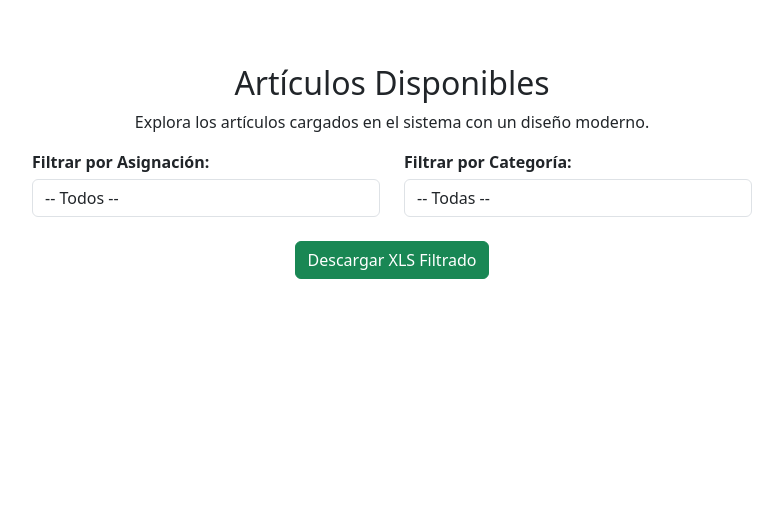
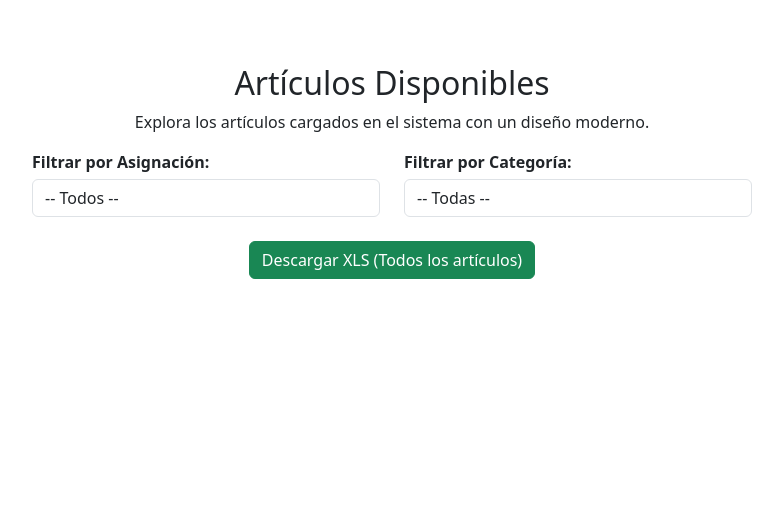
Before and after one commit to delpianocp/inventario, a Django app: page /articulos in a window 1280 px wide. Shown: the part 64-583 px from the top of the page, without its empty margins (248-1031 px from the left). Run offline with Django 5.2, Linux system fonts and the light colour scheme; the visitor is signed in with stand-in values (Sample User, id 1); data that the repository does not hold is empty.

Commit message:
modifico solo plantilla articulos estilo ml

```diff
--- a/inventario/templates/inventario/articulos.html
+++ b/inventario/templates/inventario/articulos.html
@@ -35,10 +35,10 @@
         </div>
     </form>
 
-    <!-- 📥 Botón para Descargar XLS -->
+    <!-- 📥 Botón para Descargar XLS (Todos los artículos por defecto) -->
     <div class="text-center mb-4">
-        <a href="{% url 'generar_xls' %}?asignacion={{ asignacion_filtrada }}&categoria={{ categoria_filtrada }}" class="btn btn-success">
-            Descargar XLS Filtrado
+        <a href="{% url 'generar_xls' %}" class="btn btn-success">
+            Descargar XLS (Todos los artículos)
         </a>
     </div>
 
```
